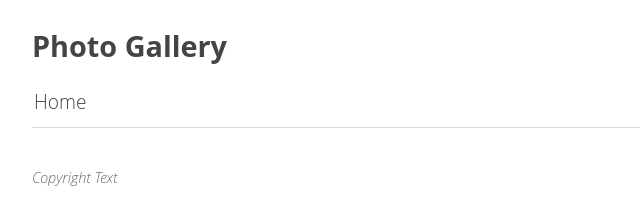
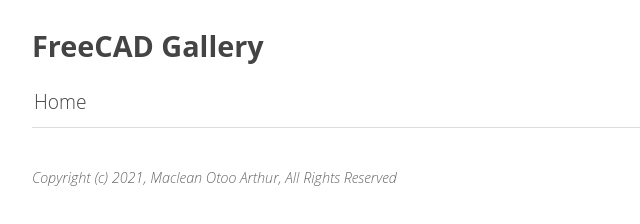
Before and after one commit to NonCoderMac/FreeCADGallery, a plain HTML site: page index.html in a window 1280 px wide. Shown: the whole page, without its empty margins (0-640 px from the left). Drawn offline with Linux system fonts and the light colour scheme.

Commit message:
Deploying to gh-pages from  @ cd86842c125f7dbd179d6cfca9ec8a68d93f301c 🚀

```diff
--- a/index.html
+++ b/index.html
@@ -4,7 +4,7 @@
   <head>
       <meta charset="utf-8" />
       <meta name="viewport" content="width=device-width, user-scalable=no" />
-      <title>Photo Gallery - Home</title>
+      <title>FreeCAD Gallery - Home</title>
       <link rel="stylesheet" href="public/lightgallery/css/lightgallery.css" />
       <link rel="stylesheet" href="public/videojs/video-js.min.css" />
       <link rel="stylesheet" href="public/lightgallery/css/lg-exif.min.css" />
@@ -21,7 +21,7 @@
         Gallery title
       -->
       <header>
-        <h1><a href="index.html">Photo Gallery</a></h1>
+        <h1><a href="index.html">FreeCAD Gallery</a></h1>
       </header>
 
       <!--
@@ -56,7 +56,7 @@
         Optional footer
       -->
       <footer>
-        <p>Copyright Text</p>
+        <p>Copyright (c) 2021, Maclean Otoo Arthur, All Rights Reserved</p>
       </footer>
 
     </div>
```
